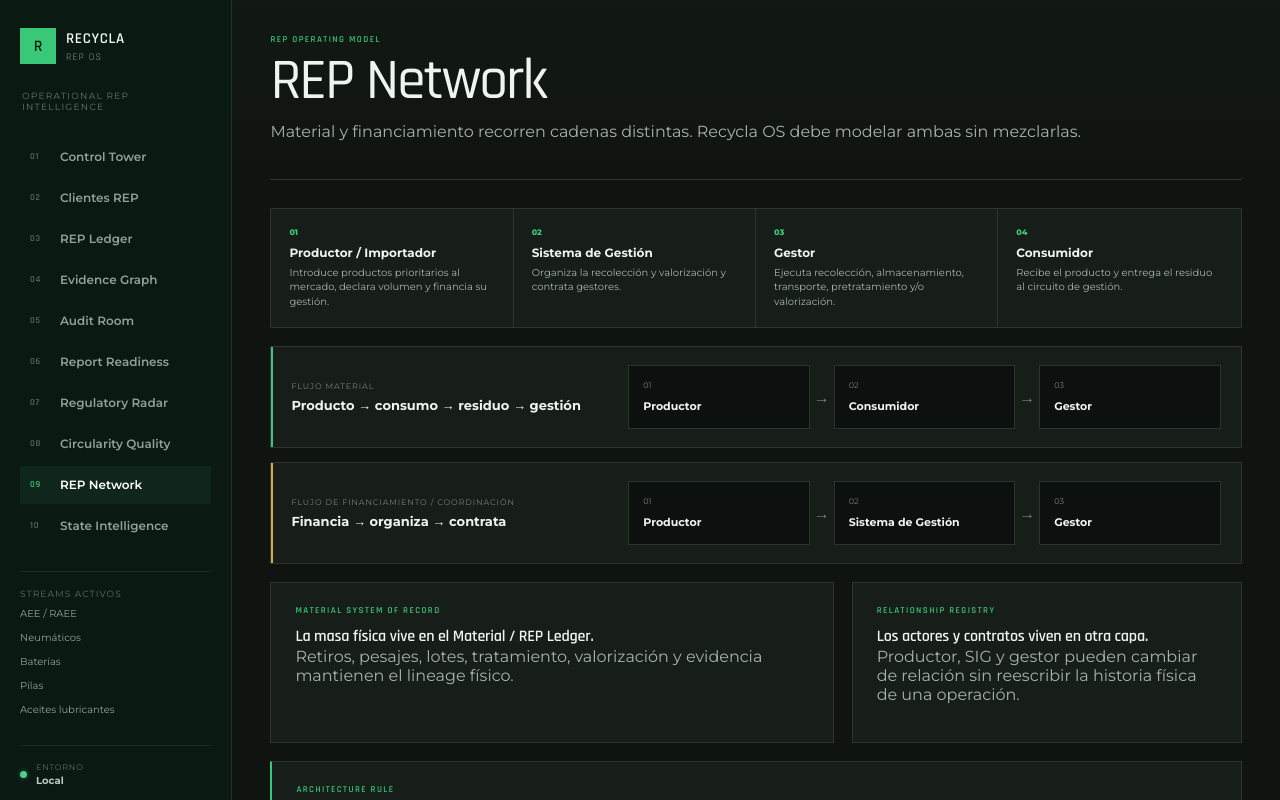
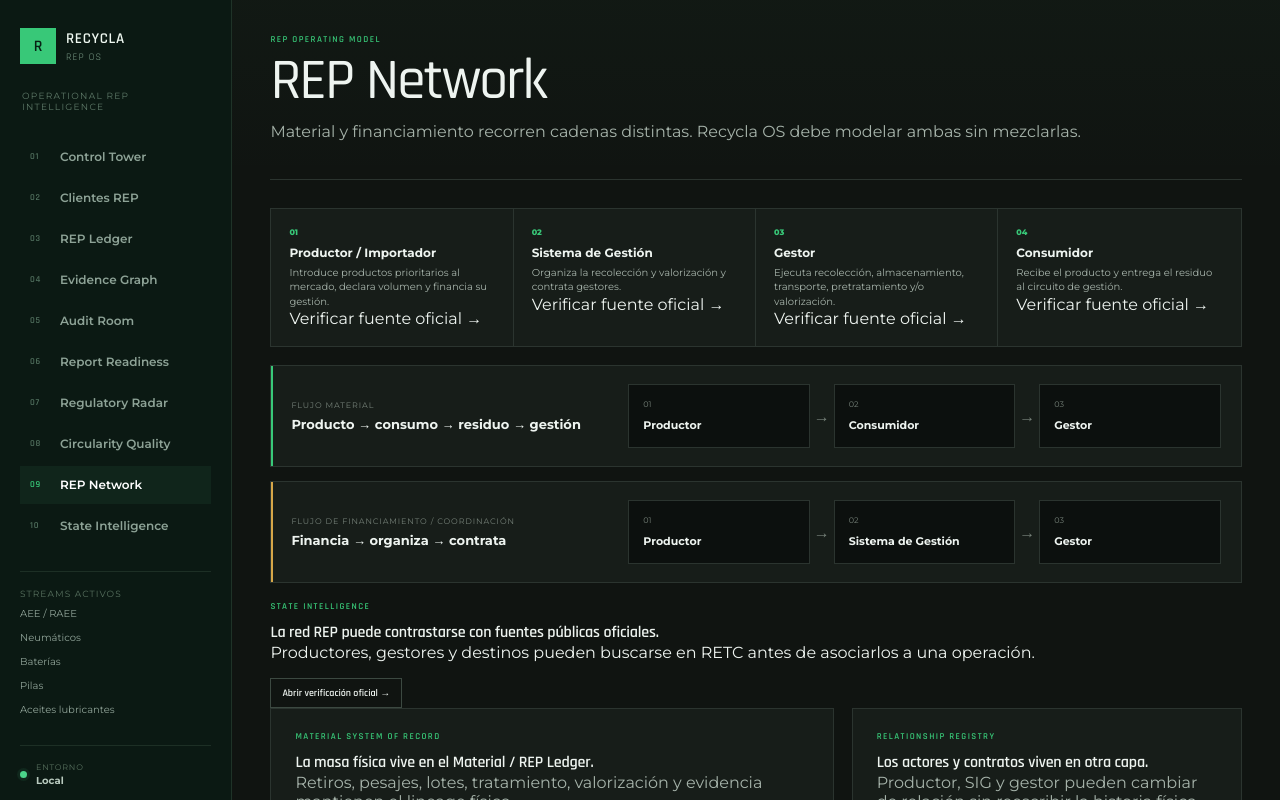
Before and after one commit to traviscomber/recycla, a Next.js app: page /network in a window 1280 px wide. Shown: the top 800 px of the page. Built offline with nearby package versions, Linux system fonts and the light colour scheme.

Commit message:
ui: connect REP Network actors to official verification

```diff
--- a/src/app/network/page.tsx
+++ b/src/app/network/page.tsx
@@ -1,25 +1,30 @@
+import Link from "next/link";
 import { AppShell } from "@/components/app-shell";
 
 const roles = [
   {
     id: "producer",
     label: "Productor / Importador",
-    description: "Introduce productos prioritarios al mercado, declara volumen y financia su gestión."
+    description: "Introduce productos prioritarios al mercado, declara volumen y financia su gestión.",
+    verifyHref: "/state-intelligence?kind=producer"
   },
   {
     id: "system",
     label: "Sistema de Gestión",
-    description: "Organiza la recolección y valorización y contrata gestores."
+    description: "Organiza la recolección y valorización y contrata gestores.",
+    verifyHref: "/state-intelligence"
   },
   {
     id: "manager",
     label: "Gestor",
-    description: "Ejecuta recolección, almacenamiento, transporte, pretratamiento y/o valorización."
+    description: "Ejecuta recolección, almacenamiento, transporte, pretratamiento y/o valorización.",
+    verifyHref: "/state-intelligence?kind=hazardous_destination"
   },
   {
     id: "consumer",
     label: "Consumidor",
-    description: "Recibe el producto y entrega el residuo al circuito de gestión."
+    description: "Recibe el producto y entrega el residuo al circuito de gestión.",
+    verifyHref: "/state-intelligence?kind=storage_site"
   }
 ] as const;
 
@@ -40,6 +45,9 @@ export default function NetworkPage() {
             <span>{String(index + 1).padStart(2, "0")}</span>
             <strong>{role.label}</strong>
             <p>{role.description}</p>
+            <Link className="networkVerifyLink" href={role.verifyHref}>
+              Verificar fuente oficial →
+            </Link>
           </article>
         ))}
       </section>
@@ -74,6 +82,17 @@ export default function NetworkPage() {
         </div>
       </section>
 
+      <section className="officialVerificationBand">
+        <div>
+          <p className="eyebrow">State Intelligence</p>
+          <h3>La red REP puede contrastarse con fuentes públicas oficiales.</h3>
+          <p>Productores, gestores y destinos pueden buscarse en RETC antes de asociarlos a una operación.</p>
+        </div>
+        <Link className="buttonLink" href="/state-intelligence">
+          Abrir verificación oficial →
+        </Link>
+      </section>
+
       <section className="bottomGrid">
         <article className="panel">
           <p className="eyebrow">Material system of record</p>
```
